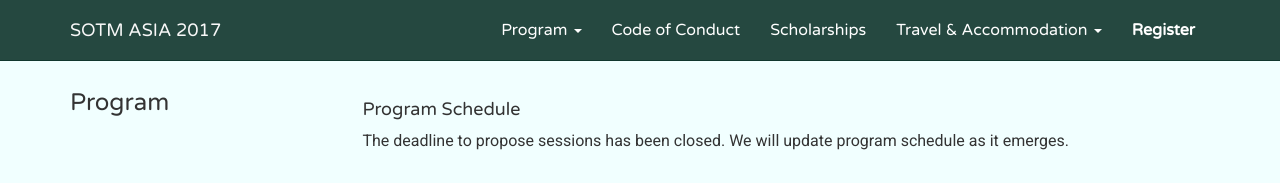
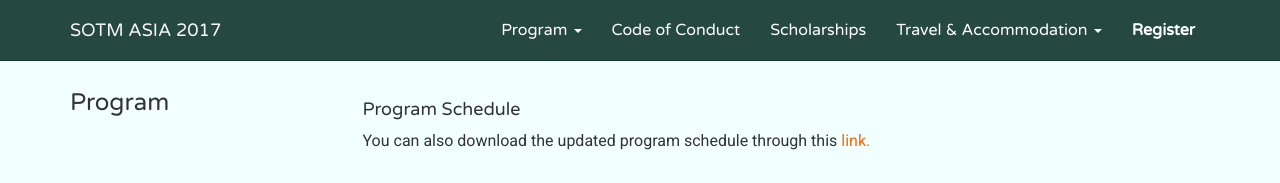
Before and after one commit to sotm-asia/sotm-asia-2017-website, a website: page schedule.html in a window 1280 px wide. Shown: the top 183 px of the page. Drawn offline with nearby package versions, Linux system fonts and the light colour scheme.

Commit message:
- added downloadable program schedule - added download link

```diff
--- a/schedule.html
+++ b/schedule.html
@@ -99,7 +99,7 @@
                     <div class="col-lg-9 description ">
                         <h4>Program Schedule</h4>
 
-                        <p>The deadline to propose sessions has been closed. We will update program schedule as it emerges.</p>
+                        <p>You can also download the updated program schedule through this <a href = "prog-sotma-17.pdf">link.</a></p>
 						<br />
 						<iframe src="https://docs.google.com/spreadsheets/d/e/2PACX-1vRGX5jyXHPQFjQdiEncX7UNXPEznnjU-RZSOY_wrd0uChou9GuR-toKULdZWPVvcQny0f8TTK0B_4RL/pubhtml?gid=1042613082&amp;single=true&amp;widget=true&amp;headers=false" width="100%" height="700px"></iframe>
 
```
Also changed, not shown: 1 other file.
